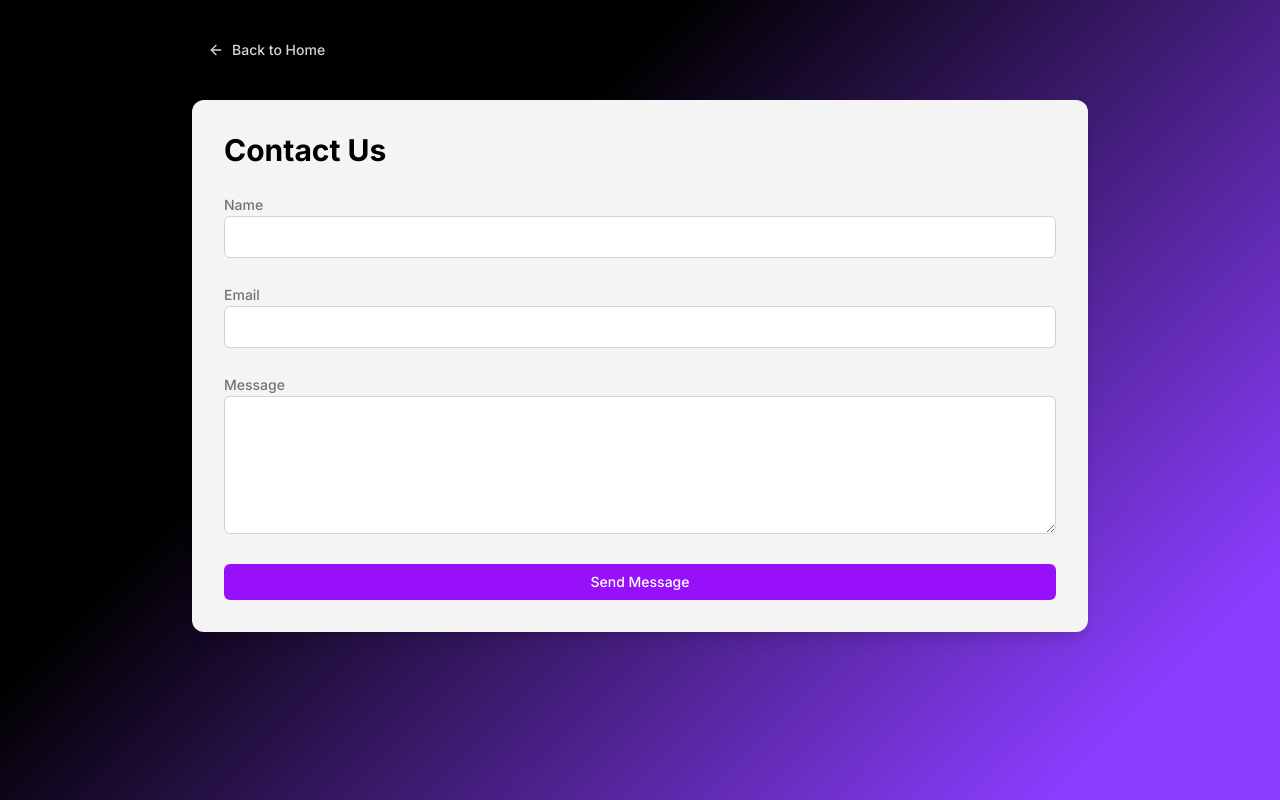
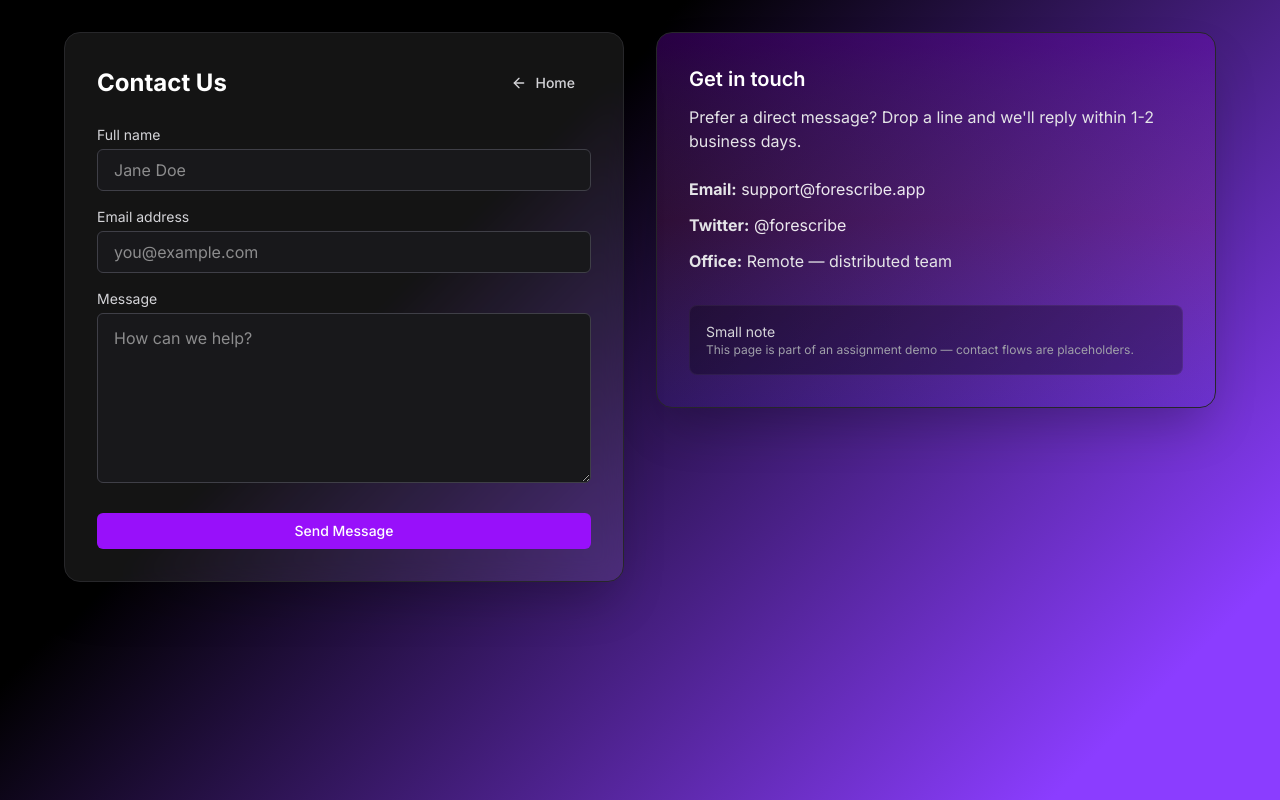
Before and after one commit to sachinchauhan010/Forescribe_assignment, a Next.js app: page /contact in a window 1280 px wide. Built offline with nearby package versions, Linux system fonts and the light colour scheme.

Commit message:
contact page created

```diff
--- a/app/(pages)/contact/page.tsx
+++ b/app/(pages)/contact/page.tsx
@@ -19,132 +19,132 @@ export default function ContactPage() {
 
   return (
     <motion.main
-      initial={{ opacity: 0, y: 20 }}
+      initial={{ opacity: 0, y: 12 }}
       animate={{ opacity: 1, y: 0 }}
-      exit={{ opacity: 0, y: -20 }}
-      transition={{ duration: 0.5 }}
-      className="bg-white dark:bg-black min-h-screen p-8 transition-colors bg-[linear-gradient(135deg,_#000000_33%,_#8B3DFF_89%,_#8B3DFF_100%)] dark:bg-[linear-gradient(135deg,_#000000_33%,_#8B3DFF_89%,_#8B3DFF_100%)]"
+      exit={{ opacity: 0, y: -12 }}
+      transition={{ duration: 0.45 }}
+      className="min-h-screen p-8 bg-[linear-gradient(135deg,_#000000_33%,_#8B3DFF_89%,_#8B3DFF_100%)]"
     >
-      <div className="max-w-4xl mx-auto">
-        {/* Back Button */}
-        <motion.div whileHover={{ scale: 1.03 }} whileTap={{ scale: 0.98 }}>
-          <Link href="/" className="inline-block mb-8" aria-label="Go back to home">
-            <Button variant="ghost" className="flex items-center gap-2">
+      <div className="max-w-6xl mx-auto grid gap-8 md:grid-cols-2 items-start">
+        {/* Left: Form card */}
+        <motion.section
+          aria-labelledby="contact-heading"
+          className="rounded-2xl p-8 shadow-2xl bg-white/8 backdrop-blur-md border border-zinc-800"
+          initial={{ opacity: 0, x: -10 }}
+          animate={{ opacity: 1, x: 0 }}
+          transition={{ duration: 0.45, delay: 0.05 }}
+        >
+          <div className="flex items-center justify-between mb-6">
+            <h1 id="contact-heading" className="text-2xl font-bold text-white">
+              Contact Us
+            </h1>
+
+            <motion.div whileHover={{ x: -6 }} whileTap={{ scale: 0.98 }}>
+              <Link href="/" aria-label="Go back to home">
+                <Button variant="ghost" className="flex items-center gap-2 text-zinc-300">
                   <ArrowLeft size={16} />
-              Back to Home
+                  Home
                 </Button>
               </Link>
             </motion.div>
+          </div>
 
-        {/* Contact Form */}
-        <motion.section
-          aria-labelledby="contact-heading"
-          className="rounded-xl p-8 shadow-lg bg-zinc-100 dark:bg-zinc-900"
-          initial={{ opacity: 0, y: 50 }}
-          whileInView={{ opacity: 1, y: 0 }}
-          viewport={{ once: true }}
-          transition={{ duration: 0.5, delay: 0.2 }}
-        >
-          <h1
-            id="contact-heading"
-            className="text-3xl font-bold mb-6 text-black dark:text-white"
-          >
-            Contact Us
-          </h1>
-
-          <form
-            onSubmit={handleSubmit(onSubmit)}
-            className="space-y-6"
-            noValidate
-            aria-describedby="form-description"
-          >
-            <p id="form-description" className="sr-only">
-              Please fill out all fields before submitting the form.
-            </p>
-
-            {/* Name Field */}
-            <motion.div
-              className="space-y-2"
-              transition={{ type: 'spring', stiffness: 300 }}
-            >
-              <label htmlFor="name" className="text-sm font-medium text-zinc-500">
-                Name<span className="sr-only"> (required)</span>
+          <form onSubmit={handleSubmit(onSubmit)} className="space-y-4" noValidate>
+            <div>
+              <label htmlFor="name" className="block text-sm text-zinc-300 mb-1">
+                Full name
               </label>
               <input
                 id="name"
-                type="text"
+                {...register('name', { required: 'Name is required' })}
+                className="w-full rounded-md px-4 py-2 bg-zinc-900 text-white border border-zinc-700 focus:outline-none focus:ring-2 focus:ring-purple-600"
+                placeholder="Jane Doe"
                 aria-invalid={errors.name ? 'true' : 'false'}
                 aria-describedby={errors.name ? 'name-error' : undefined}
-                {...register('name', { required: 'Name is required' })}
-                className="w-full px-4 py-2 bg-white dark:bg-zinc-800 border dark:text-white border-zinc-300 dark:border-zinc-700 rounded-md focus:outline-none focus:ring-2 focus:ring-blue-500 transition-all duration-300"
               />
-              {errors.name && (
-                <p id="name-error" role="alert" className="text-red-500 text-xs">
-                  {String(errors.name.message)}
-                </p>
-              )}
-            </motion.div>
+              {errors.name && <p id="name-error" className="text-xs text-red-400 mt-1">{String(errors.name.message)}</p>}
+            </div>
 
-            {/* Email Field */}
-            <motion.div
-              className="space-y-2"
-              transition={{ type: 'spring', stiffness: 300 }}
-            >
-              <label htmlFor="email" className="text-sm font-medium text-zinc-500">
-                Email<span className="sr-only"> (required)</span>
+            <div>
+              <label htmlFor="email" className="block text-sm text-zinc-300 mb-1">
+                Email address
               </label>
               <input
                 id="email"
                 type="email"
+                {...register('email', { required: 'Email is required' })}
+                className="w-full rounded-md px-4 py-2 bg-zinc-900 text-white border border-zinc-700 focus:outline-none focus:ring-2 focus:ring-purple-600"
+                placeholder="you@example.com"
                 aria-invalid={errors.email ? 'true' : 'false'}
                 aria-describedby={errors.email ? 'email-error' : undefined}
-                {...register('email', { required: 'Email is required' })}
-                className="w-full px-4 py-2 bg-white dark:bg-zinc-800 dark:text-white border border-zinc-300 dark:border-zinc-700 rounded-md focus:outline-none focus:ring-2 focus:ring-blue-500 transition-all duration-300"
               />
-              {errors.email && (
-                <p id="email-error" role="alert" className="text-red-500 text-xs">
-                  {String(errors.email.message)}
-                </p>
-              )}
-            </motion.div>
+              {errors.email && <p id="email-error" className="text-xs text-red-400 mt-1">{String(errors.email.message)}</p>}
+            </div>
 
-            {/* Message Field */}
-            <motion.div
-              className="space-y-2"
-              transition={{ type: 'spring', stiffness: 300 }}
-            >
-              <label htmlFor="message" className="text-sm font-medium text-zinc-500">
-                Message<span className="sr-only"> (required)</span>
+            <div>
+              <label htmlFor="message" className="block text-sm text-zinc-300 mb-1">
+                Message
               </label>
               <textarea
                 id="message"
-                rows={5}
+                rows={6}
+                {...register('message', { required: 'Message is required' })}
+                className="w-full rounded-md px-4 py-3 bg-zinc-900 text-white border border-zinc-700 focus:outline-none focus:ring-2 focus:ring-purple-600"
+                placeholder="How can we help?"
                 aria-invalid={errors.message ? 'true' : 'false'}
                 aria-describedby={errors.message ? 'message-error' : undefined}
-                {...register('message', { required: 'Message is required' })}
-                className="w-full px-4 py-2 bg-white dark:bg-zinc-800 border dark:text-white border-zinc-300 dark:border-zinc-700 rounded-md focus:outline-none focus:ring-2 focus:ring-blue-500 transition-all duration-300"
               />
-              {errors.message && (
-                <p id="message-error" role="alert" className="text-red-500 text-xs">
-                  {String(errors.message.message)}
-                </p>
-              )}
-            </motion.div>
+              {errors.message && <p id="message-error" className="text-xs text-red-400 mt-1">{String(errors.message.message)}</p>}
+            </div>
 
-            {/* Submit Button */}
-            <motion.div whileHover={{ scale: 1.02 }} whileTap={{ scale: 0.97 }}>
+            <div className="pt-2">
+              <motion.div whileHover={{ scale: 1.02 }} whileTap={{ scale: 0.98 }}>
                 <Button
                   type="submit"
-                className="w-full bg-blue-600 hover:bg-blue-700 transition-colors cursor-pointer"
+                  className="w-full bg-purple-600 hover:bg-purple-700 text-white"
                   disabled={isSubmitting}
                   aria-busy={isSubmitting}
-                aria-label="Send message"
                 >
                   {isSubmitting ? 'Sending...' : 'Send Message'}
                 </Button>
               </motion.div>
+            </div>
           </form>
         </motion.section>
+
+        {/* Right: Info / illustration panel */}
+        <motion.aside
+          className="rounded-2xl p-8 shadow-2xl bg-gradient-to-b from-purple-700/30 via-pink-500/10 to-indigo-700/10 border border-zinc-800"
+          initial={{ opacity: 0, x: 10 }}
+          animate={{ opacity: 1, x: 0 }}
+          transition={{ duration: 0.45, delay: 0.12 }}
+        >
+          <div className="flex flex-col h-full justify-between">
+            <div>
+              <h2 className="text-xl font-semibold text-white mb-3">Get in touch</h2>
+              <p className="text-zinc-200 mb-6">
+                Prefer a direct message? Drop a line and we'll reply within 1-2 business days.
+              </p>
+
+              <ul className="space-y-3 text-zinc-200">
+                <li>
+                  <strong>Email:</strong> <a className="text-white/90" href="mailto:support@forescribe.app">support@forescribe.app</a>
+                </li>
+                <li>
+                  <strong>Twitter:</strong> <a className="text-white/90" href="https://twitter.com/forescribe">@forescribe</a>
+                </li>
+                <li>
+                  <strong>Office:</strong> Remote — distributed team
+                </li>
+              </ul>
+            </div>
+
+            <div className="mt-8 p-4 rounded-lg bg-black/30 border border-white/5">
+              <p className="text-sm text-zinc-300">Small note</p>
+              <p className="text-xs text-zinc-400">This page is part of an assignment demo — contact flows are placeholders.</p>
+            </div>
+          </div>
+        </motion.aside>
       </div>
     </motion.main>
   );
```
Lines whose indentation alone changed are shown as unchanged.
